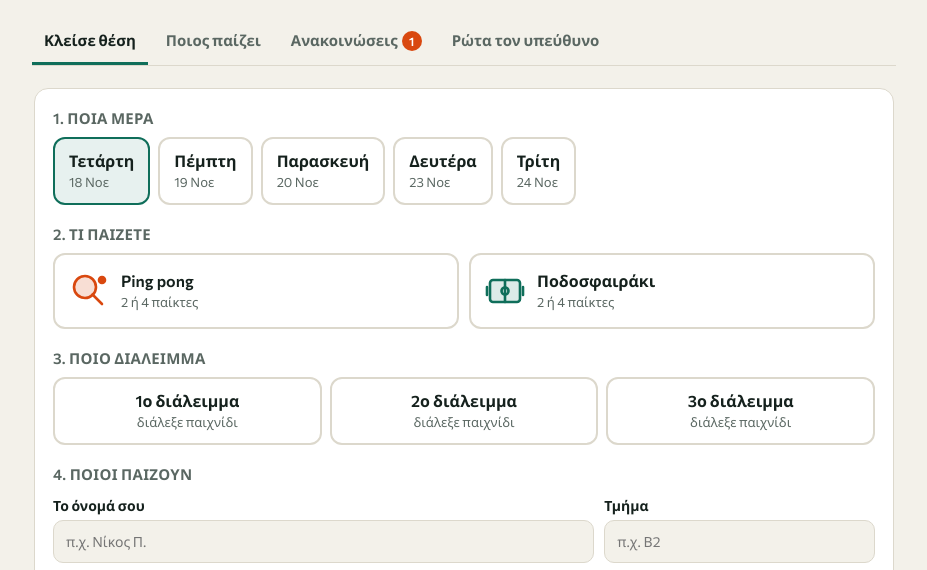
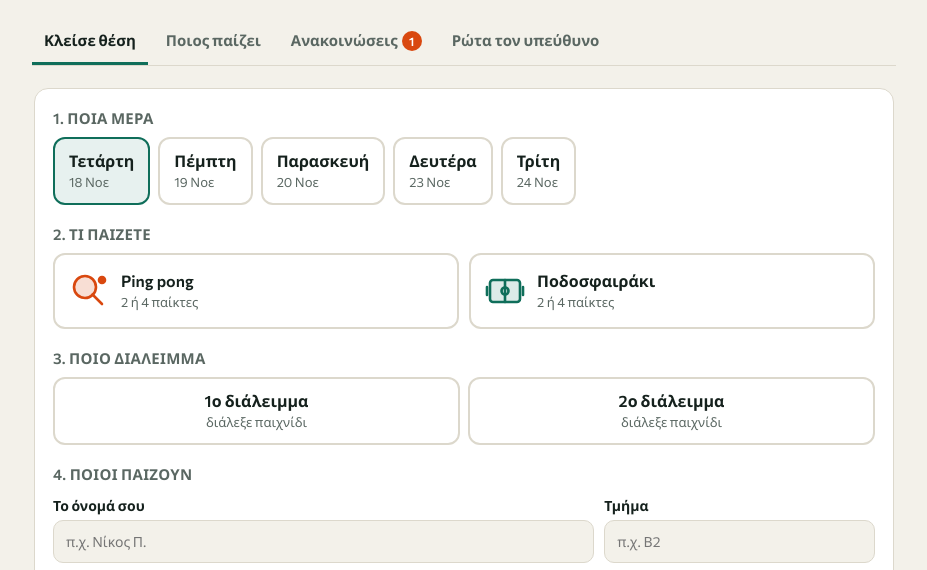
Before and after one commit to ktorasstelios7-creator/LAMplay, a plain HTML site: page index.html in a window 1280 px wide. Shown: the part 163-733 px from the top of the page, without its empty margins (176-1103 px from the left). Drawn offline with nearby package versions, Linux system fonts and the light colour scheme.

Commit message:
Update index.html

```diff
--- a/index.html
+++ b/index.html
@@ -62,7 +62,7 @@ h3{font-size:15px;margin:0 0 8px;color:var(--muted);font-weight:600;letter-spaci
 .game.pp svg{color:var(--pp)} .game.pod svg{color:var(--pod)}
 .game.pp[aria-pressed="true"]{border-color:var(--pp);background:var(--pp-soft)}
 .game.pod[aria-pressed="true"]{border-color:var(--pod);background:var(--pod-soft)}
-.brks{display:grid;grid-template-columns:repeat(3,1fr);gap:8px}
+.brks{display:grid;grid-template-columns:repeat(2,1fr);gap:8px}
 .brks .choice{text-align:center;min-width:0;padding:10px 6px}
 label{display:flex;flex-direction:column;gap:4px;font-weight:600;font-size:14px}
 input,textarea,select{font:inherit;font-weight:400;color:var(--ink);background:var(--bg);border:1px solid var(--line);border-radius:10px;padding:10px 12px;width:100%}
@@ -261,7 +261,7 @@ window.PAIZOUME_CONFIG = {
 <script type="module">
 const CFG = window.PAIZOUME_CONFIG || {};
 const GAMES = {pp:'Ping pong', pod:'Ποδοσφαιράκι'};
-const BRKS = [1,2,3];
+const BRKS = [1,2];
 const DAYN = ['Κυριακή','Δευτέρα','Τρίτη','Τετάρτη','Πέμπτη','Παρασκευή','Σάββατο'];
 const MON = ['Ιαν','Φεβ','Μαρ','Απρ','Μαΐ','Ιουν','Ιουλ','Αυγ','Σεπ','Οκτ','Νοε','Δεκ'];
 const $ = s => document.querySelector(s);
```
